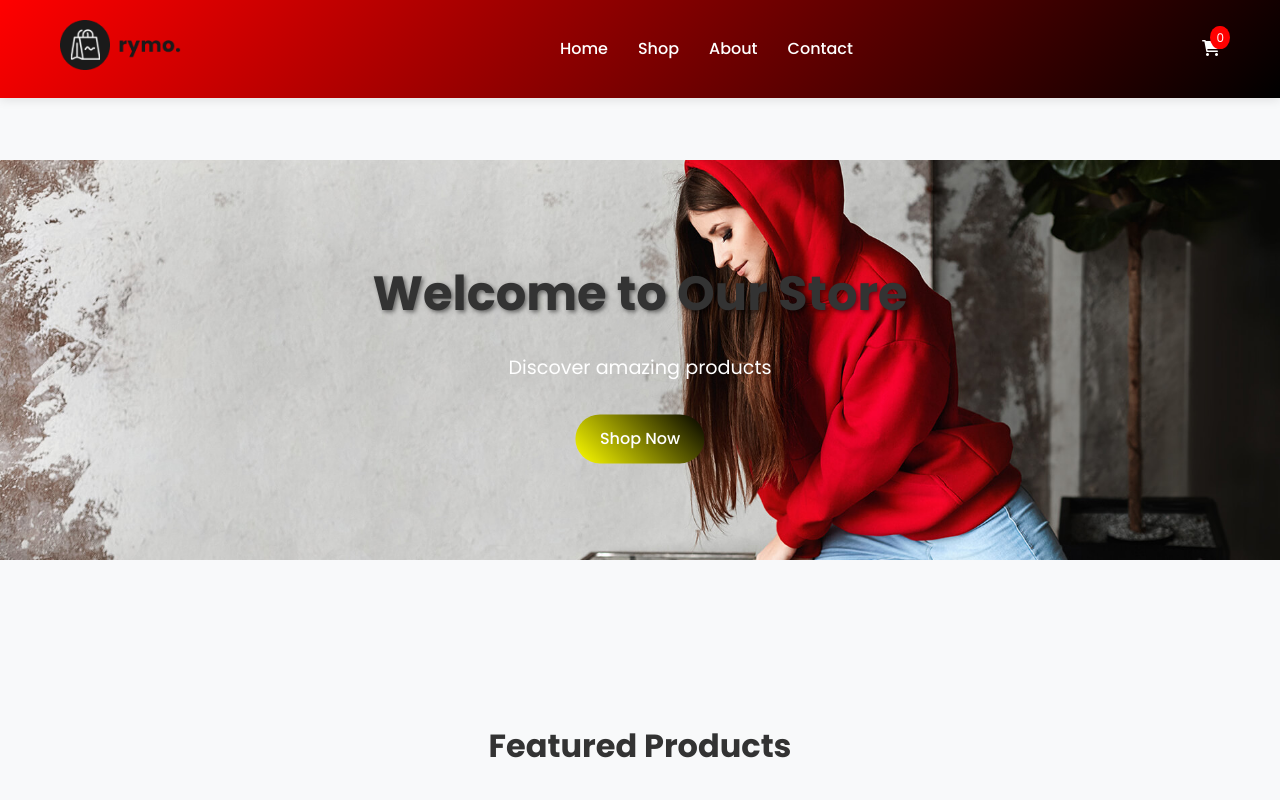
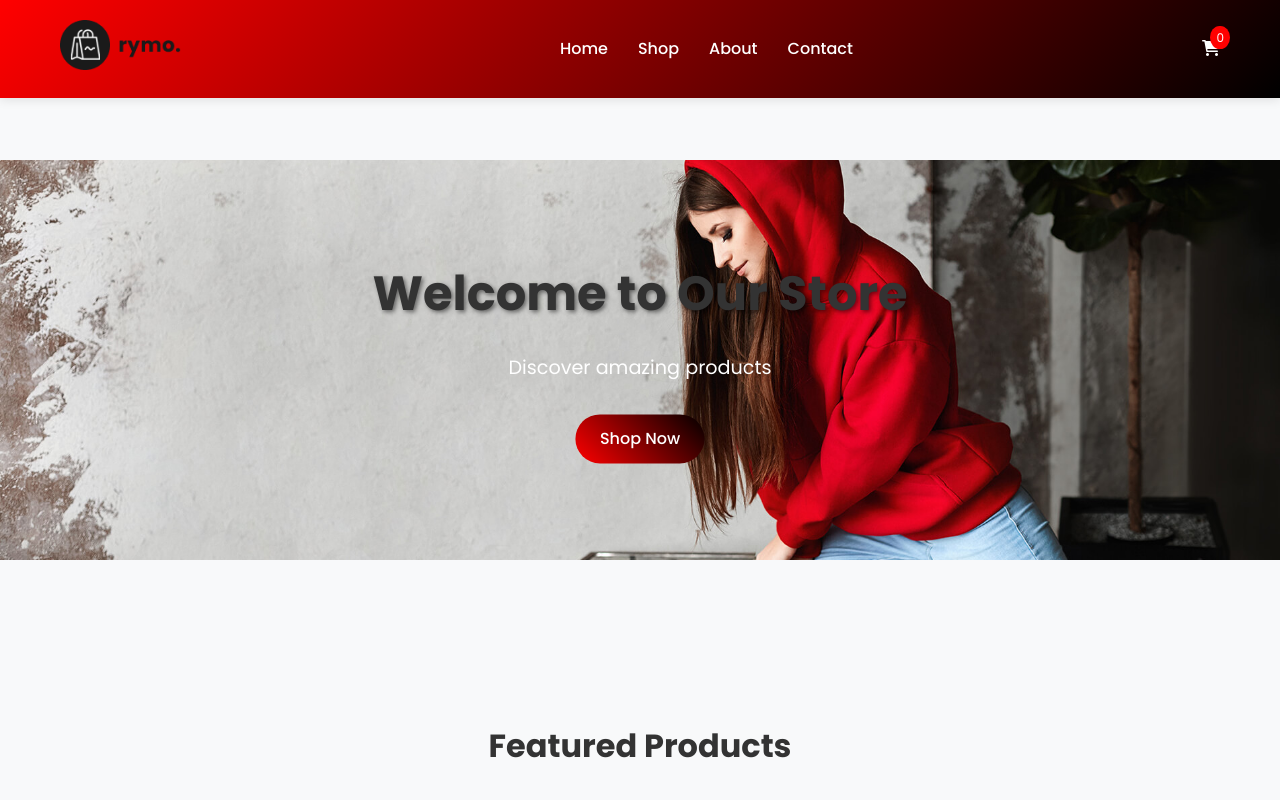
Before and after one commit to Samuelm018/Responsive-Ecommerce-Website, a plain HTML site: page index.html in a window 1280 px wide. Shown: the top 800 px of the page. Drawn offline with Linux system fonts and the light colour scheme.

Commit message:
final test

```diff
--- a/style.css
+++ b/style.css
@@ -21,7 +21,7 @@ body {
 .btn {
     display: inline-block;
     padding: 12px 24px;
-    background: linear-gradient(45deg,yellow, #000000);
+    background: linear-gradient(45deg,#ff0000, #000000);
     color: white;
     text-decoration: none;
     border-radius: 25px;
```
